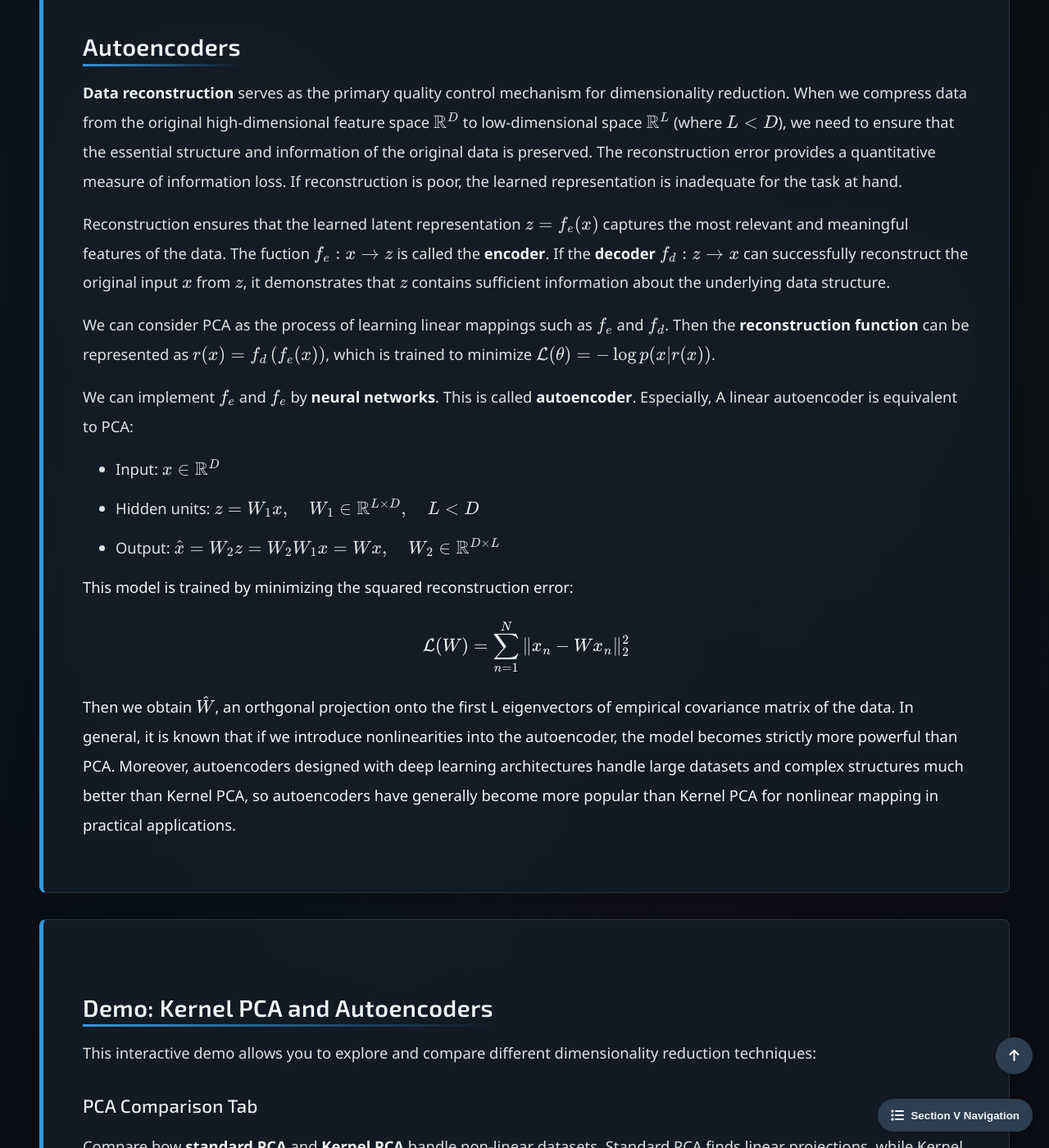
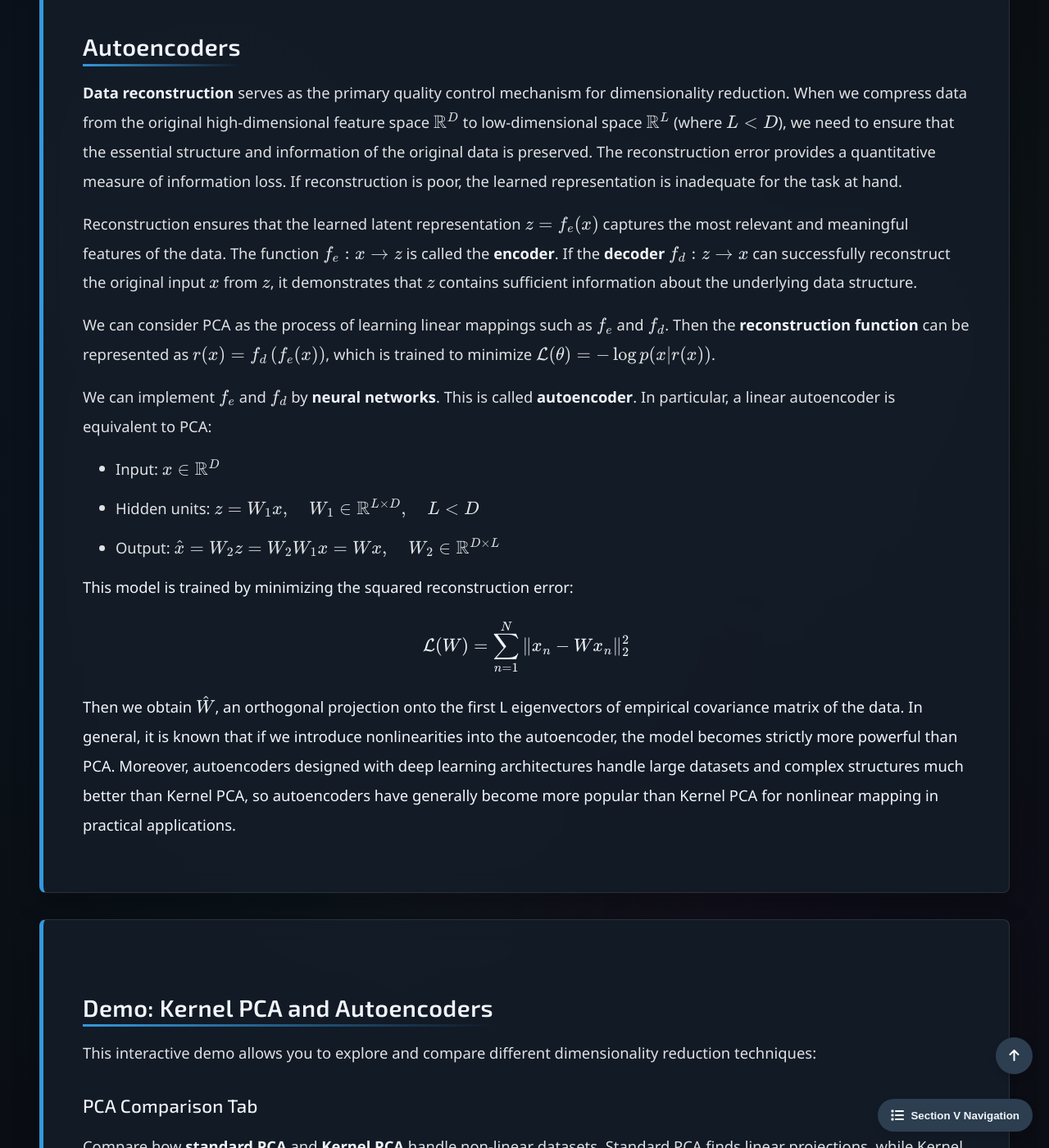
Before and after one commit to Yusukey01/yusukey01.github.io, a Jekyll site: the page built from Mathematics/Machine_learning/pca.html, in a window 1280 px wide and 1400 px high, scrolled down 3684 px. Shown: the whole window at 82% size. Built offline with Jekyll 4.4.1, drawn with Linux system fonts in a browser that asks for light colours; some of the changed text lies outside the part shown.

Commit message:
fixed style, texts

```diff
--- a/Mathematics/Machine_learning/pca.html
+++ b/Mathematics/Machine_learning/pca.html
@@ -151,7 +151,7 @@ uses_python: false
 
                  <p>
                     Reconstruction ensures that the learned latent representation \(z = f_e(x)\) captures the
-                    most relevant and meaningful features of the data. The fuction \(f_e : x \to z\) is called
+                    most relevant and meaningful features of the data. The function \(f_e : x \to z\) is called
                     the <strong>encoder</strong>. If the <strong>decoder</strong> \(f_d : z \to x\)
                     can successfully reconstruct the original input \(x\) from \(z\), it demonstrates that \(z\) contains
                     sufficient information about the underlying data structure.
@@ -163,8 +163,8 @@ uses_python: false
                     which is trained to minimize \(\mathcal{L}(\theta) = -\log p(x | r(x))\).
                 </p>
                 <p>
-                    We can implement \(f_e\) and \(f_e\) by <strong>neural networks</strong>. This is called <strong>autoencoder</strong>.
-                    Especially, A linear autoencoder is equivalent to PCA:
+                    We can implement \(f_e\) and \(f_d\) by <strong>neural networks</strong>. This is called <strong>autoencoder</strong>.
+                    In particular, a linear autoencoder is equivalent to PCA:
                     <ul style="padding-left: 40px;">
                         <li>Input: \(x \in \mathbb{R}^D\)</li>
                         <li>Hidden units: \(z = W_1 x, \quad W_1 \in \mathbb{R}^{L \times D}, \quad L < D\) </li>
@@ -174,7 +174,7 @@ uses_python: false
                     \[
                     \mathcal{L}(W) = \sum_{n=1}^N \| x_n - W x_n\|_2^2
                     \]
-                    Then we obtain \(\hat{W}\), an orthgonal projection onto the first L eigenvectors of empirical covariance matrix of the data.
+                    Then we obtain \(\hat{W}\), an orthogonal projection onto the first L eigenvectors of empirical covariance matrix of the data.
                     In general, it is known that if we introduce nonlinearities into the autoencoder, the model becomes strictly more powerful than PCA.
                     Moreover, autoencoders designed with deep learning architectures handle large datasets and complex structures much better than Kernel PCA, so
                     autoencoders have generally become more popular than Kernel PCA for nonlinear mapping in practical applications.
```
Also changed, not shown: other parts of Mathematics/Machine_learning/pca.html (+3 -3 lines).
